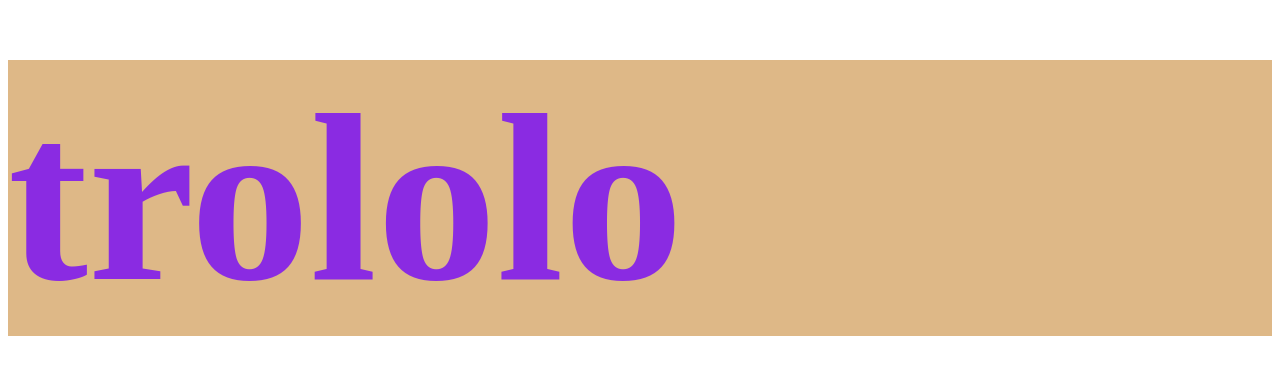
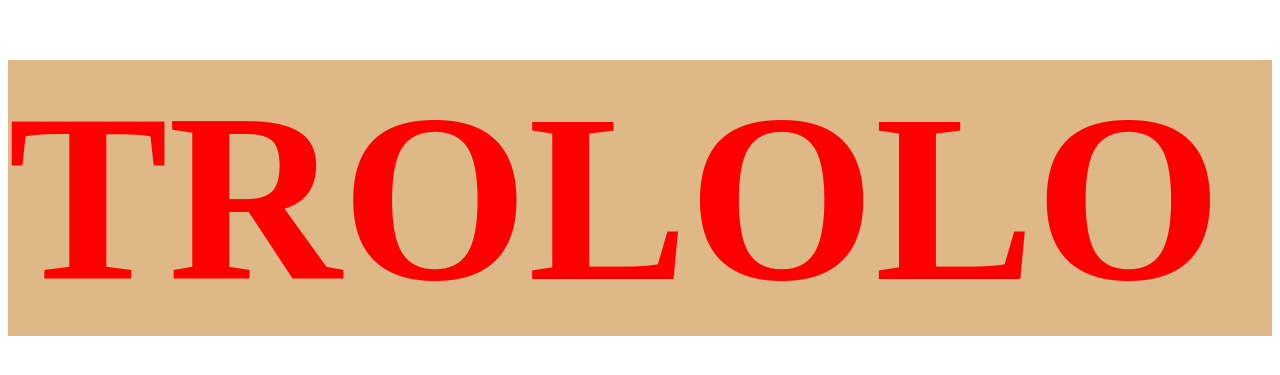
Before and after one commit to ElenaRGen/testing-git, a plain HTML site: page index.html in a window 1280 px wide. Shown: the part 101-476 px from the top of the page. Drawn offline with Linux system fonts and the light colour scheme.

```diff
--- a/main.css
+++ b/main.css
@@ -1,5 +1,6 @@
 h1 {
-  color: blueviolet;
+  color: red;
   font-size: 15rem;
+  text-transform: uppercase;
   background: burlywood;
 }
```
